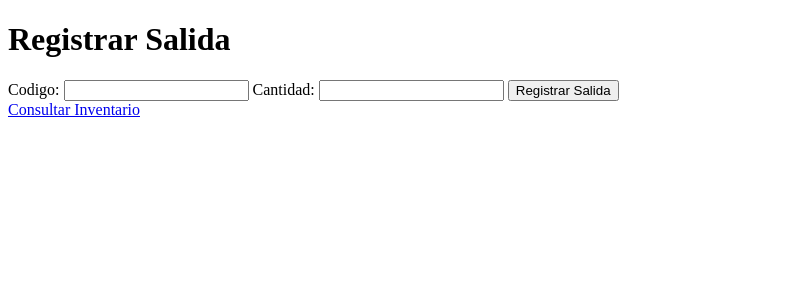
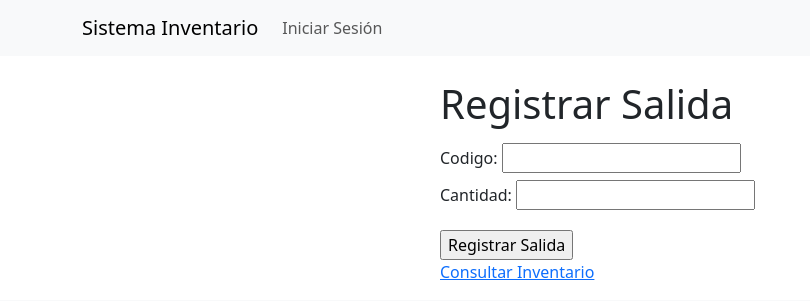
Before and after one commit to Jio7g/Sistema_Inventario_Bodega, a Django app: page /inventory/registrar_salida/ in a window 1280 px wide. Shown: the top 301 px of the page, without its empty margins (0-810 px from the left). Run offline with Django 4.2, Linux system fonts and the light colour scheme.

Commit message:
Se mejoro el frontent, se agrego busqueda y paginación en lista de inventario

```diff
--- a/inventory/models.py
+++ b/inventory/models.py
@@ -2,11 +2,13 @@ from django.db import models
 
 class Producto(models.Model):
     codigo = models.CharField(max_length=50, unique=True)
+    codigo_de_barras = models.CharField(max_length=20, unique=True, default='0')
     nombre = models.CharField(max_length=100)
     cantidad_existente = models.IntegerField()
     precio_compra = models.DecimalField(max_digits=10, decimal_places=2)
     precio_venta = models.DecimalField(max_digits=10, decimal_places=2)
 
+
 class RegistroSalida(models.Model):
     producto = models.ForeignKey(Producto, on_delete=models.CASCADE)
     cantidad = models.IntegerField()
--- a/inventory/templates/ingresar_producto.html
+++ b/inventory/templates/ingresar_producto.html
@@ -4,6 +4,10 @@
     <title>Ingresar Producto</title>
 </head>
 <body>
+
+    {% extends 'base.html' %}
+
+    {% block content %}
     <h1>Ingresar Producto</h1>
     <form method="post" action="{% url 'ingresar_producto' %}">
         {% csrf_token %}
@@ -11,5 +15,7 @@
         <input type="submit" value="Ingresar Producto">
     </form>
     <a href="{% url 'consultar_inventario' %}">Consultar Inventario</a>
+
+    {% endblock %}
 </body>
 </html>
--- a/inventory/templates/registrar_salida.html
+++ b/inventory/templates/registrar_salida.html
@@ -2,15 +2,53 @@
 <html>
 <head>
     <title>Registrar Salida</title>
+    <style>
+        .form-container {
+            max-width: 400px;
+            margin: 0 auto;
+        }
+
+        label {
+            display: block;
+            margin-top: 10px;
+        }
+
+        input[type="submit"] {
+            margin-top: 20px;
+        }
+
+        .error-message {
+            color: red;
+            margin-top: 10px;
+        }
+    </style>
 </head>
 <body>
-    <h1>Registrar Salida</h1>
-    <form method="post" action="{% url 'registrar_salida' %}">
-        {% csrf_token %}
-        {{ form.codigo.label_tag }} {{ form.codigo }}
-        {{ form.cantidad.label_tag }} {{ form.cantidad }}
-        <input type="submit" value="Registrar Salida">
-    </form>
-    <a href="{% url 'consultar_inventario' %}">Consultar Inventario</a>
+    <!-- extiende de base.html -->
+    {% extends 'base.html' %}
+    {% block content %}
+    <div class="form-container">
+        <h1>Registrar Salida</h1>
+        <form method="post" action="{% url 'registrar_salida' %}">
+            {% csrf_token %}
+            <div class="form-group">
+                {{ form.codigo.label_tag }}
+                {{ form.codigo }}
+            </div>
+            <div class="form-group">
+                {{ form.cantidad.label_tag }}
+                {{ form.cantidad }}
+            </div>
+            <div class="form-group">
+                <input type="submit" value="Registrar Salida">
+            </div>
+            {% if error_message %}
+            <p class="error-message">{{ error_message }}</p>
+            {% endif %}
+        </form>
+        <p><a href="{% url 'consultar_inventario' %}">Consultar Inventario</a></p>
+    </div>
+
+    {% endblock %}
 </body>
 </html>
--- a/inventory/views.py
+++ b/inventory/views.py
@@ -1,6 +1,8 @@
-from django.shortcuts import render, redirect
+from django.shortcuts import render, redirect, get_object_or_404
 from .models import Producto, RegistroSalida
 from .forms import ProductoForm, RegistroSalidaForm
+from django.core.paginator import Paginator
+from django.db.models import Q
 
 def ingresar_producto(request):
     if request.method == 'POST':
@@ -18,16 +20,41 @@ def registrar_salida(request):
         if form.is_valid():
             codigo = form.cleaned_data['codigo']
             cantidad = form.cleaned_data['cantidad']
-            producto = Producto.objects.get(codigo=codigo)
+
+            try:
+                # Intenta encontrar un producto con el código de barras escaneado.
+                producto = Producto.objects.get(codigo_de_barras=codigo)
+            except Producto.DoesNotExist:
+                # Si el producto no se encuentra, muestra un mensaje de error.
+                error_message = 'Producto no encontrado. Escanea otro código de barras.'
+                return render(request, 'registrar_salida.html', {'form': form, 'error_message': error_message})
+
             if producto.cantidad_existente >= cantidad:
+                # Si hay suficiente cantidad en el inventario, procesa la salida.
                 producto.cantidad_existente -= cantidad
                 producto.save()
                 RegistroSalida.objects.create(producto=producto, cantidad=cantidad)
                 return redirect('consultar_inventario')
+            else:
+                # Si la cantidad escaneada es mayor que la cantidad en inventario, muestra un mensaje de error.
+                error_message = 'Cantidad insuficiente en el inventario.'
+                return render(request, 'registrar_salida.html', {'form': form, 'error_message': error_message})
+
     else:
         form = RegistroSalidaForm()
+
     return render(request, 'registrar_salida.html', {'form': form})
 
 def consultar_inventario(request):
     productos = Producto.objects.all()
-    return render(request, 'consultar_inventario.html', {'productos': productos})
+    query = request.GET.get('q')  # Obtén el término de búsqueda del parámetro GET 'q'
+
+    if query:
+        # Utiliza Q para realizar una consulta OR entre nombre y código
+        productos = productos.filter(Q(nombre__icontains=query) | Q(codigo__icontains=query))
+
+    paginator = Paginator(productos, 5)  # Divide la lista de productos en páginas con 5 productos por página
+    page = request.GET.get('page')
+    productos = paginator.get_page(page)
+
+    return render(request, 'consultar_inventario.html', {'productos': productos, 'query': query})
--- a/templates/base.html
+++ b/templates/base.html
@@ -2,41 +2,48 @@
 <html lang="es">
 <head>
     <meta charset="UTF-8">
-    <meta name="viewport" content="width=device-width, initial-scale=1.0">
+    <meta name="viewport" content="width=device-width, initial-scale=1, shrink-to-fit=no">
     <title>{% block title %}PracticaDjango{% endblock %}</title>
 
-    <!-- Agrega el enlace al archivo CSS de Bootstrap -->
+    <!-- Agregar el enlace al archivo CSS de Bootstrap -->
     <link href="https://cdn.jsdelivr.net/npm/bootstrap@5.3.2/dist/css/bootstrap.min.css" rel="stylesheet">
+    <!-- jQuery-->
+    <script src="https://code.jquery.com/jquery-3.6.0.min.js"></script>
+
 </head>
 <body>
     <header>
         <nav class="navbar navbar-expand-lg navbar-light bg-light">
-            <a class="navbar-brand" href="/">Inicio</a>
-            <button class="navbar-toggler" type="button" data-toggle="collapse" data-target="#navbarNav" aria-controls="navbarNav" aria-expanded="false" aria-label="Toggle navigation">
+            <div class="container">
+                <a class="navbar-brand" href="/">Sistema Inventario</a>
+                <button class="navbar-toggler" type="button" data-bs-toggle="collapse" data-bs-target="#navbarNav" aria-controls="navbarNav" aria-expanded="false" aria-label="Toggle navigation">
                     <span class="navbar-toggler-icon"></span>
                 </button>
                 <div class="collapse navbar-collapse" id="navbarNav">
                     {% if user.is_authenticated %}
-                   <ul class="nav nav-tabs">
+                        <ul class="navbar-nav">
+
                             <li class="nav-item">
-                        <a class="nav-link active" aria-current="page" href="{% url 'consultar_inventario' %}">Inventario</a>
+                                <a class="nav-link" href="{% url 'consultar_inventario' %}">Inventario</a>
+                            </li>
+                            <li class="nav-item">
+                                <a class="nav-link" href="{% url 'ingresar_producto' %}">Ingresar Producto</a>
+                            </li>
+                            <li class="nav-item">
+                                <a class="nav-link" href="{% url 'registrar_salida' %}">Registrar Salida</a>
                             </li>
                             <li class="nav-item">
                                 <a class="nav-link" href="{% url 'logout' %}">Cerrar Sesión</a>
                             </li>
                         </ul>
-
                     {% else %}
-                   <ul class="navbar-nav">
+                        <ul class="navbar-nav ml-auto">
                             <li class="nav-item">
-                        <a href="{% url 'login' %}">Iniciar Sesion</a>
-                    </li>
-                    <li class="nav-item">
-                        <a class="nav-link" href="#"> </a>
+                                <a class="nav-link" href="{% url 'login' %}">Iniciar Sesión</a>
                             </li>
                         </ul>
                     {% endif %}
-
+                </div>
             </div>
         </nav>
     </header>
@@ -51,7 +58,7 @@
         <p>Derechos de autor &copy; {{ year }} Carlos Ramos</p>
     </footer>
 
-    <!-- Agrega los scripts de Bootstrap al final del documento -->
+    <!-- Agregar los scripts de Bootstrap al final del documento -->
     <script src="https://cdn.jsdelivr.net/npm/bootstrap@5.3.2/dist/js/bootstrap.min.js"></script>
 </body>
 </html>
```
Also changed, not shown: home/templates/home.html (+6 -2 lines), inventory/templates/consultar_inventario.html (+78 -3 lines), inventory/migrations/0002_producto_codigo_de_barras.py (added). Lines whose indentation alone changed are shown as unchanged.
